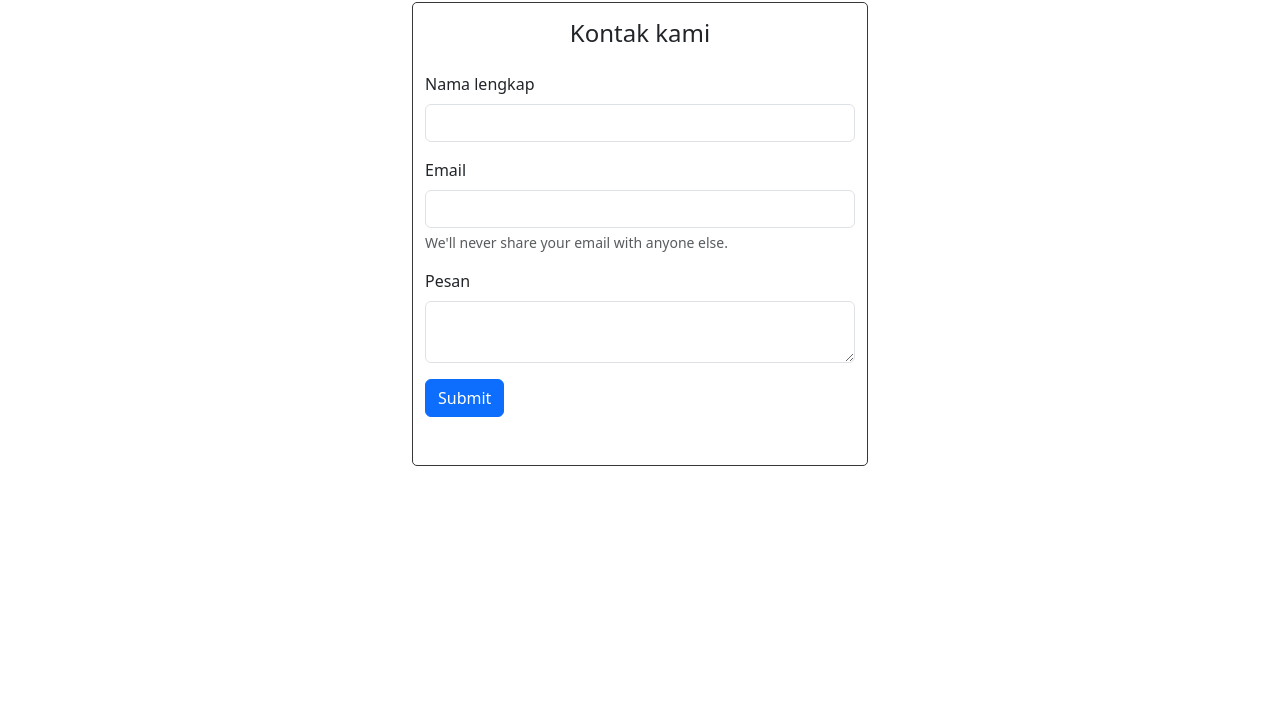
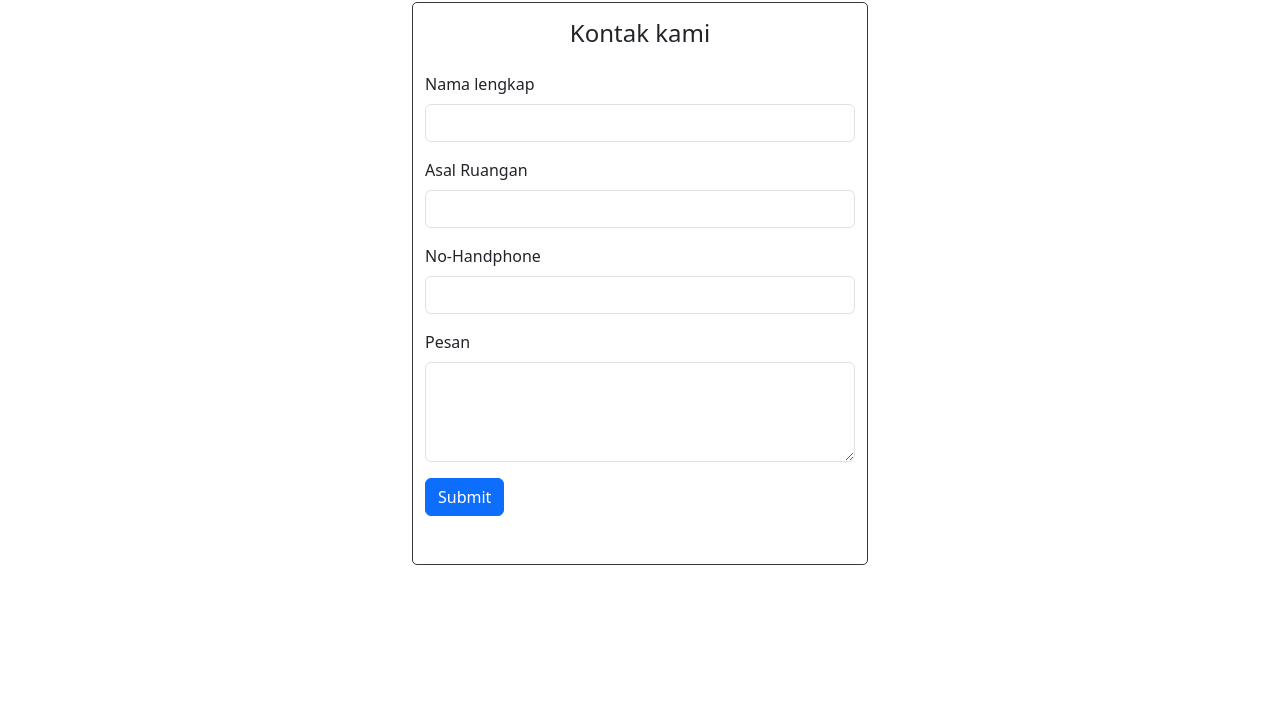
Before and after one commit to Aapv16/Siloam-at-home, a plain HTML site: page index.html in a window 1280 px wide. Shown: the part 2894-3597 px from the top of the page. Drawn offline with nearby package versions, Linux system fonts and the light colour scheme.

Commit message:
tambah input

```diff
--- a/index.html
+++ b/index.html
@@ -651,14 +651,20 @@
           <form name="submit-sheet">
             <div class="mb-3">
               <label for="name" class="form-label">Nama lengkap</label>
-              <input type="text" class="form-control" id="name" aria-describedby="name" name="nama" />
+              <input type="text" class="form-control" id="name" aria-describedby="name" name="nama" autocomplete="off" />
               <!-- <div id="name" class="form-text">We'll never share your email with anyone else.</div> -->
             </div>
 
             <div class="mb-3">
-              <label for="exampleInputEmail1" class="form-label">Email</label>
-              <input type="email" class="form-control" id="exampleInputEmail1" aria-describedby="emailHelp" name="email" />
-              <div id="emailHelp" class="form-text">We'll never share your email with anyone else.</div>
+              <label for="asalRuangan" class="form-label">Asal Ruangan</label>
+              <input type="text" class="form-control" id="asalRuangan" aria-describedby="asalRuangan" name="asal-ruangan" autocomplete="off" />
+              <!-- <div id="name" class="form-text">We'll never share your email with anyone else.</div> -->
+            </div>
+
+            <div class="mb-3">
+              <label for="noHandphone" class="form-label">No-Handphone</label>
+              <input type="number" class="form-control" id="noHandphone" aria-describedby="no-handphone" name="no-handphone" autocomplete="off" />
+              <!-- <div id="emailHelp" class="form-text">We'll never share your email with anyone else.</div> -->
             </div>
             <!-- <div class="mb-3">
               <label for="exampleInputPassword1" class="form-label">Password</label>
@@ -671,14 +677,14 @@
             <div class="mb-3">
               <label for="name" class="form-label">Pesan</label>
 
-              <textarea type="text" class="form-control" id="pesan" aria-describedby="pesan" name="pesan"></textarea>
+              <textarea type="text" class="form-control" style="height: 100px" id="pesan" aria-describedby="pesan" name="pesan"></textarea>
 
               <!-- <div id="name" class="form-text">We'll never share your email with anyone else.</div> -->
             </div>
 
             <button type="submit" href="submit" class="btn btn-primary mb-5 btn-custom btn-kirim">Submit</button>
             <button class="d-none btn btn-primary mb-5 btn-custom btn-loading" type="button" disabled>
-              <span class="spinner-border spinner-border-sm" aria-hidden="true"></span>
+              <span class="spinner-border spinner-border-sm mx-2 mt-1" aria-hidden="true"></span>
               <span role="status">Loading...</span>
             </button>
           </form>
```
